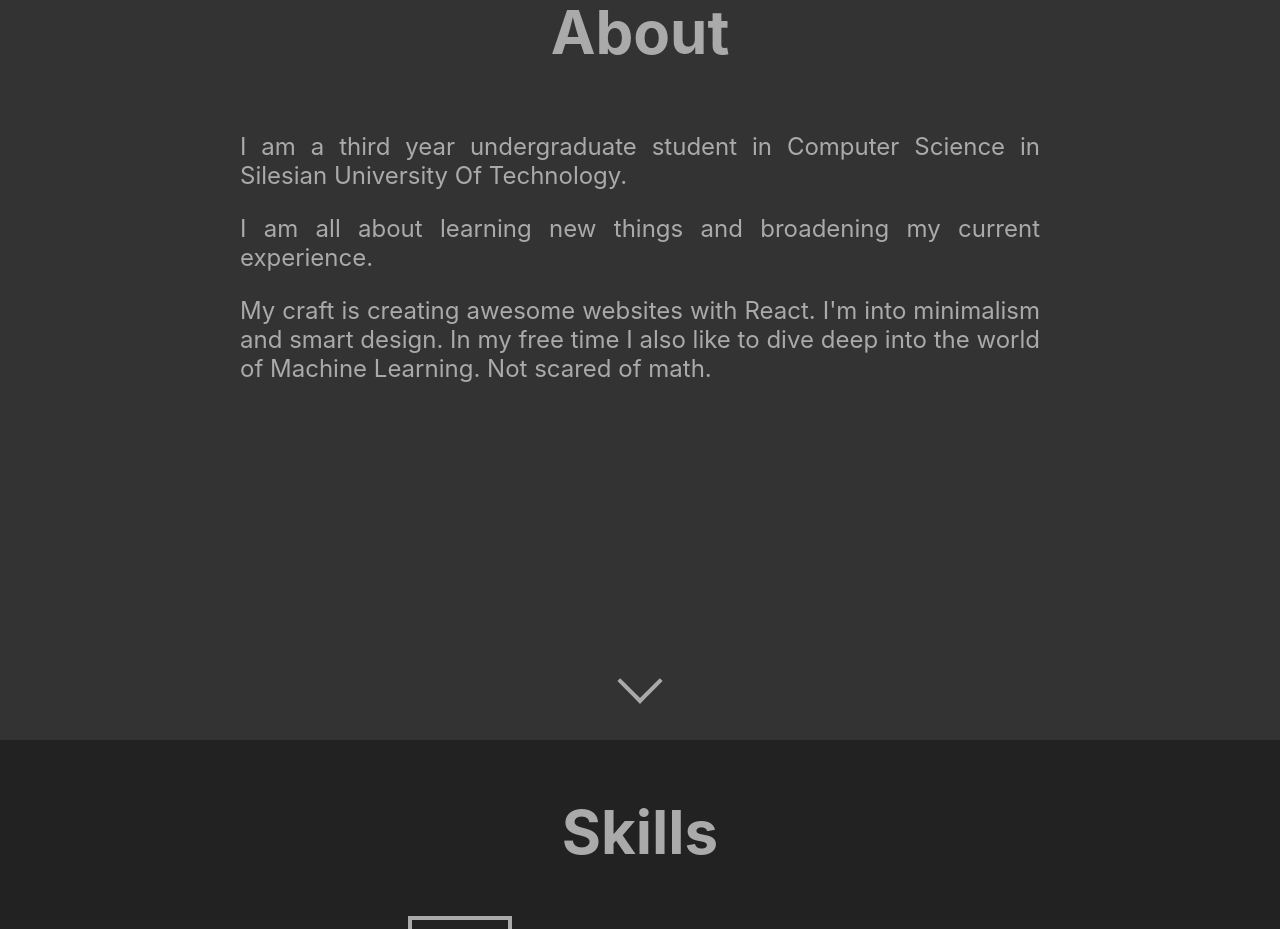
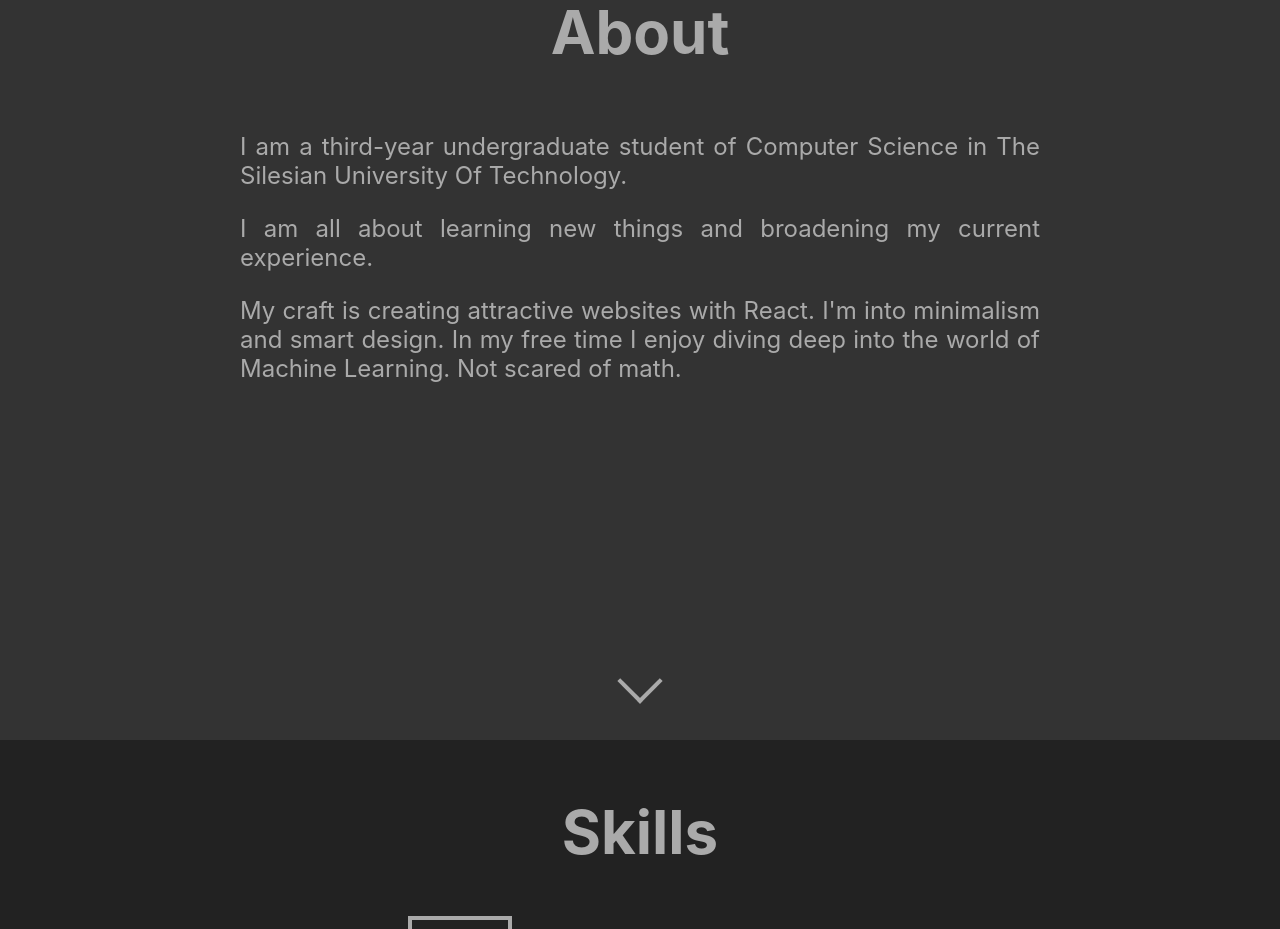
Before and after one commit to GrzegorzKazana/MyPortfolio, a React (Create React App) app: page / in a window 1280 px wide. Shown: the part 860-1789 px from the top of the page. Built offline with nearby package versions, Linux system fonts and the light colour scheme; some icons are missing.

Commit message:
updated text content

```diff
--- a/src/components/AboutPage/AboutPage.jsx
+++ b/src/components/AboutPage/AboutPage.jsx
@@ -6,16 +6,16 @@ const AboutPage = ({ inputRef, ...pageProps }) => (
   <Page title="About" className="AboutPage" inputRef={inputRef} {...pageProps}>
     <div>
       <p>
-        I am a third year undergraduate student in Computer Science in Silesian
-        University Of Technology.
+        I am a third-year undergraduate student of Computer Science in The
+        Silesian University Of Technology.
       </p>
       <p>
         I am all about learning new things and broadening my current experience.
       </p>
       <p>
-        My craft is creating awesome websites with React. I'm into minimalism
-        and smart design. In my free time I also like to dive deep into the
-        world of Machine Learning. Not scared of math.
+        My craft is creating attractive websites with React. I'm into minimalism
+        and smart design. In my free time I enjoy diving deep into the world of
+        Machine Learning. Not scared of math.
       </p>
     </div>
   </Page>
```
